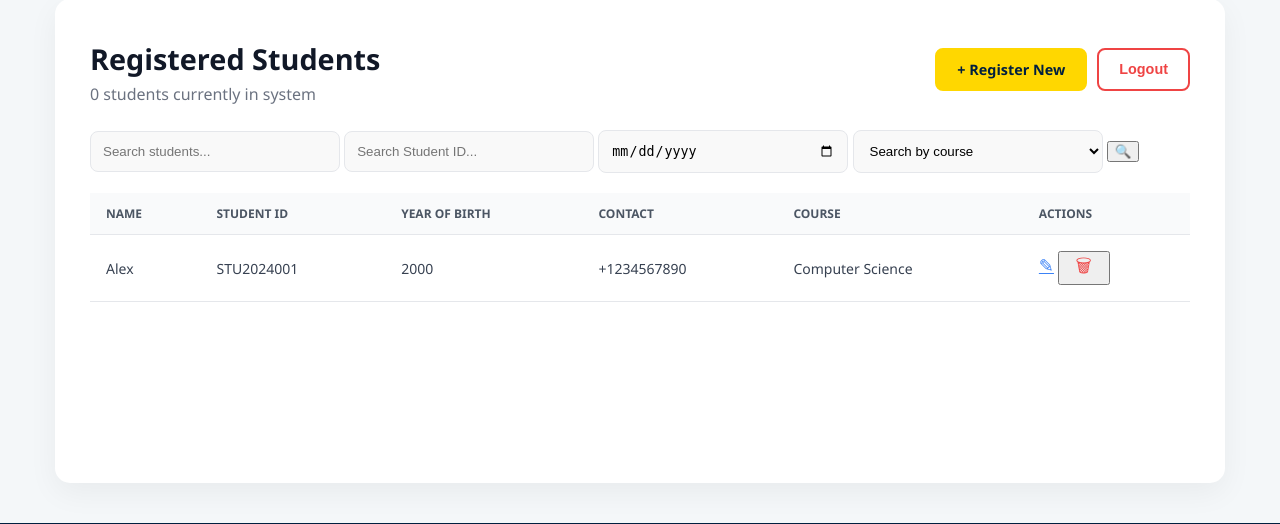
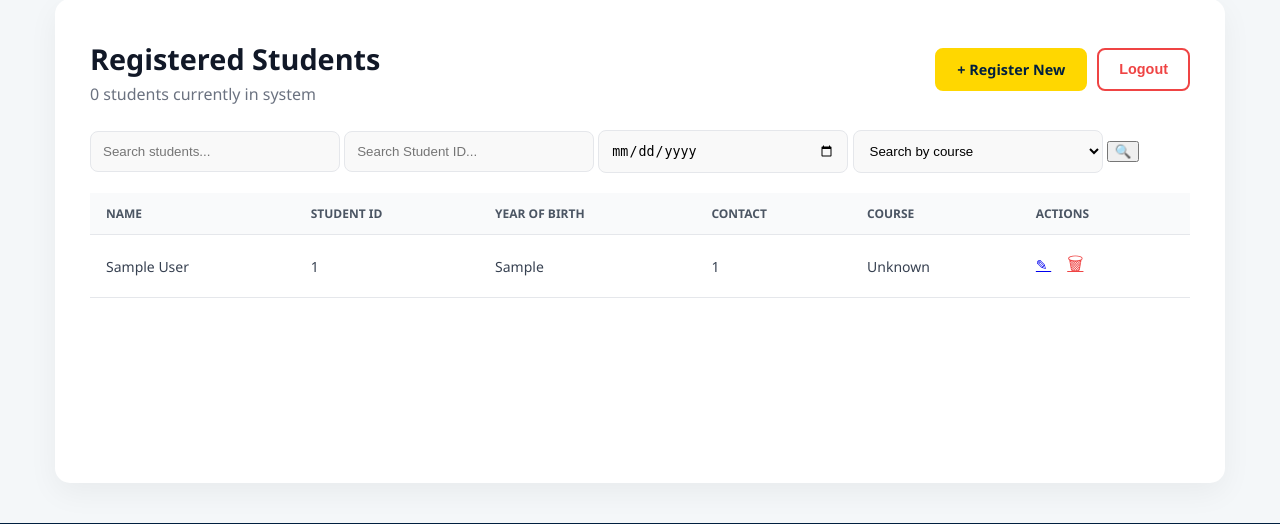
Before and after one commit to WILLY070/Student-registration-system, a PHP site: page /admin/dashboard.php in a window 1280 px wide. Shown: the part 175-699 px from the top of the page. Run offline with PHP 8.4, Linux system fonts and the light colour scheme; tables that the repository leaves empty hold one stand-in row (values such as "Sample post").

Commit message:
Implement read student backend logic

```diff
--- a/admin/dashboard.php
+++ b/admin/dashboard.php
@@ -1,13 +1,7 @@
-<!DOCTYPE html>
-<html lang="en">
-<head>
-    <meta charset="UTF-8">
-    <meta name="viewport" content="width=device-width, initial-scale=1.0">
-    <title>Student List | Admin System</title>
-    <link rel="stylesheet" href="../assets/css/style.css">
-    <script src="../assets/js/script.js"></script>
-</head>
-
+<?php
+// require_once '../includes/auth_check.php';
+require_once '../config/database.php';
+?>
 <?php if (isset($_GET['status']) && $_GET['status'] == 'success'): ?>
     <div id="success-alert" style="padding: 15px; background: #d4edda; color: #155724; border: 1px solid #c3e6cb; border-radius: 5px; margin-bottom: 20px;">
         ✅ Student registered successfully!
@@ -31,7 +25,31 @@
         }, 3000);
     </script>
 <?php endif; ?>
+<?php
+$search = isset($_GET['search']) ? $_GET['search'] : '';
 
+if (!empty($search)) {
+    $searchTerm = "%$search%";
+    $sql = "SELECT * FROM students
+            WHERE full_name LIKE '$searchTerm'
+            OR student_id LIKE '$searchTerm'";
+    $result = mysqli_query($conn, $sql);
+} else {
+    // If no search, show everyone
+    $result = mysqli_query($conn, "SELECT * FROM students JOIN courses ON students.course_id = courses.course_id");
+}
+?>
+
+
+<!DOCTYPE html>
+<html lang="en">
+<head>
+    <meta charset="UTF-8">
+    <meta name="viewport" content="width=device-width, initial-scale=1.0">
+    <title>Student List | Admin System</title>
+    <link rel="stylesheet" href="../assets/css/style.css">
+    <script src="../assets/js/script.js"></script>
+</head>
 <body>
     <header><h1>Student Registration System</h1></header>
     <main>
@@ -75,19 +93,40 @@
                         </tr>
                     </thead>
                     <tbody>
-                        <tr>
-                            <td>Alex</td>
-                            <td>STU2024001</td>
-                            <td>2000</td>
-                            <td>+1234567890</td>
-                            <td>Computer Science</td>
-                            <td>
-                                <a href="edit_student.html" class="btn-edit">&#9998;</a>
-                                <button class="btn-delete" onclick="showDeleteModal()">&#128465;</button>
-                            </td>
-                        </tr>
-                        <!-- <td colspan="6" class="empty-state">No students found. Click "Register New" to add one.</td> -->
-                        </tr>
+                    <?php
+                    if ($result->num_rows > 0) {
+                        while ($row = $result->fetch_assoc()) {
+
+                            // Convert course_id to course name
+                            switch ($row['course_id']) {
+                                case 101: $course = "Computer Science"; break;
+                                case 102: $course = "Data Analytics"; break;
+                                case 103: $course = "Information Technology"; break;
+                                case 104: $course = "Cyber Security"; break;
+                                default: $course = "Unknown";
+                            }
+
+                            echo "<tr>
+                                    <td>{$row['full_name']}</td>
+                                    <td>{$row['student_id']}</td>
+                                    <td>{$row['year_of_birth']}</td>
+                                    <td>{$row['phone_number']}</td>
+                                    <td>{$course}</td>
+                                    <td>
+                                        <a class='edit-btn' href='edit_student.php?id={$row['id']}'>
+                                            &#9998;
+                                        </a>
+                                        <a href='../actions/delete_student.php?id={$row['id']}'
+                                        class='btn-delete' onclick=\"showDeleteModal()\">
+                                        &#128465;
+                                        </a>
+                                    </td>
+                                </tr>";
+                        }
+                    } else {
+                        echo "<tr><td colspan='6' class='empty-state'>No students found. Click \"Register New\" to add one.</td></tr>";
+                    }
+                    ?>
                     </tbody>
                 </table>
             </div>
```
